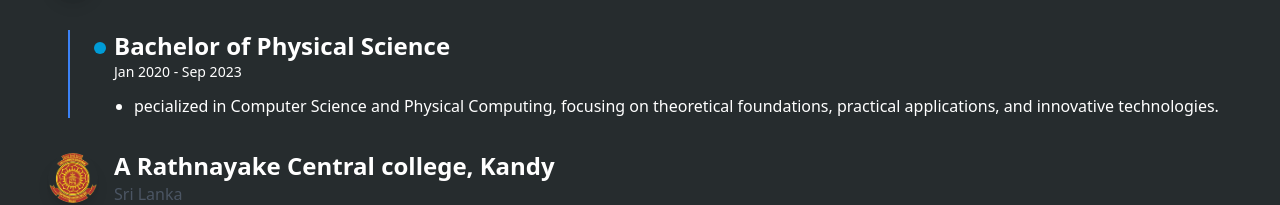
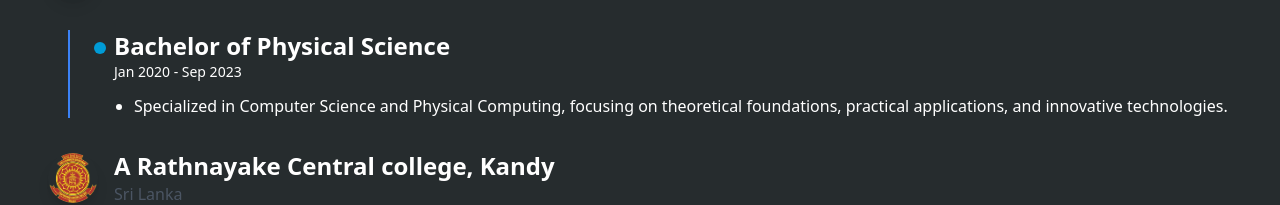
Before and after one commit to sumedha-niroshan/portfolio-, a Next.js app: page / in a window 1280 px wide. Shown: the part 3748-3953 px from the top of the page. Built offline with nearby package versions, Linux system fonts and the light colour scheme.

Commit message:
specilings correction #1

```diff
--- a/src/app/[components]/EducationSection.jsx
+++ b/src/app/[components]/EducationSection.jsx
@@ -58,7 +58,7 @@ function EducationSection() {
           role="Bachelor of  Physical Science"
           period="Jan 2020  -   Sep 2023"
           points={[
-            "pecialized in Computer Science and Physical Computing, focusing on theoretical foundations, practical applications, and innovative technologies.",
+            "Specialized in Computer Science and Physical Computing, focusing on theoretical foundations, practical applications, and innovative technologies.",
           ]}
         />
       </div>
```
